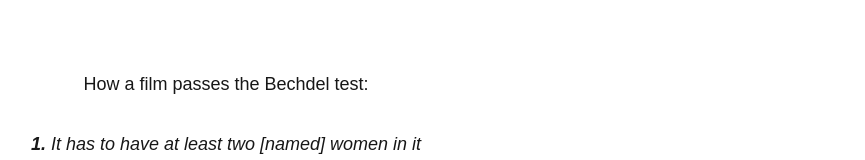
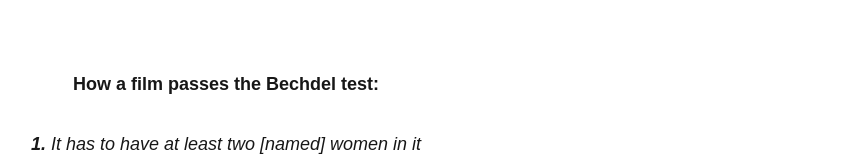
Before and after one commit to jacobadam/bechdel-wallace-test, a Next.js app: page / in a window 1280 px wide. Shown: the part 126-286 px from the top of the page, without its empty margins (414-1279 px from the left). Built offline with nearby package versions, Linux system fonts and the light colour scheme.

Commit message:
minor styling

```diff
--- a/src/app/page.tsx
+++ b/src/app/page.tsx
@@ -50,7 +50,7 @@
 
       <div className="flex flex-col items-center text-center my-16">
         <ol>
-          <li className="text-xs sm:text-lg mb-8">
+          <li className="text-xs sm:text-lg mb-8 font-bold">
             How a film passes the Bechdel test:
           </li>
           <li className="text-xs sm:text-lg italic">
```
